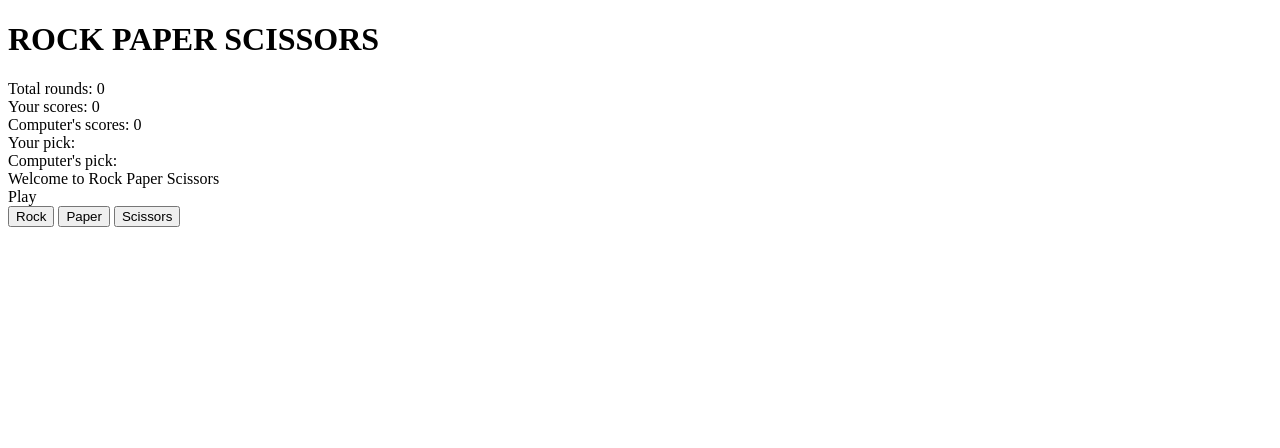
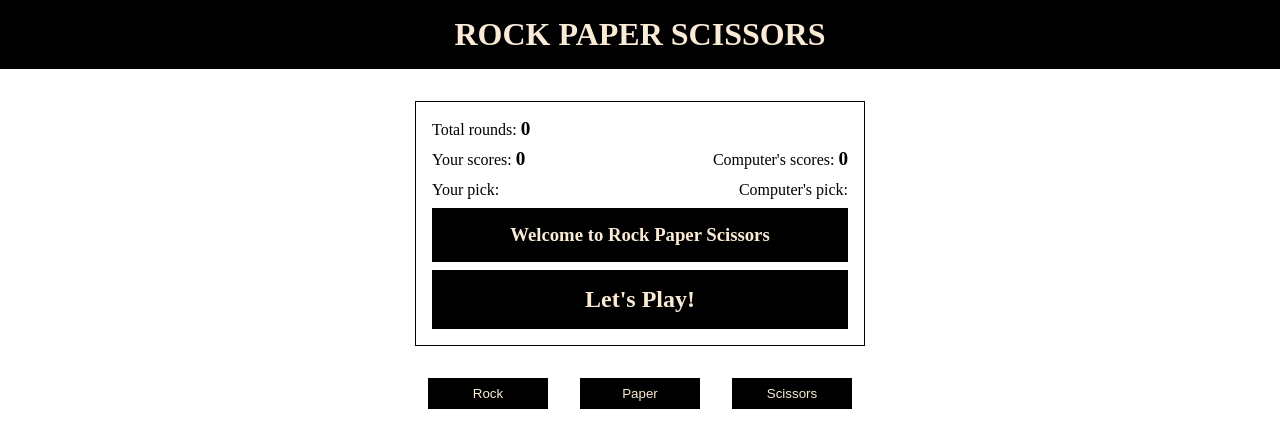
Before and after one commit to Hein02/odin-rock-paper-scissors, a plain HTML site: page index.html in a window 1280 px wide. Drawn offline with Linux system fonts and the light colour scheme.

Commit message:
Add basic styling

```diff
--- a/index.html
+++ b/index.html
@@ -4,33 +4,40 @@
     <meta charset="UTF-8" />
     <meta http-equiv="X-UA-Compatible" content="IE=edge" />
     <meta name="viewport" content="width=device-width, initial-scale=1.0" />
+    <link rel="stylesheet" href="style.css" />
     <script src="index.js" defer></script>
     <title>Odin's Rock Paper Scissors</title>
   </head>
   <body>
-    <h1>ROCK PAPER SCISSORS</h1>
+    <main class="rps">
+      <header class="rps__header">
+        <h1 class="rps__title">ROCK PAPER SCISSORS</h1>
+      </header>
       <div class="display">
-      <div>Total rounds: <span class="js-rounds"></span></div>
+        <div class="rounds">
+          Total rounds: <span class="rounds__value js-rounds"></span>
+        </div>
         <div class="score">
-        <div class="score__hu">
-          Your scores: <span class="js-hu-score"></span>
-        </div>
-        <div class="score__ai">
-          Computer's scores: <span class="js-ai-score"></span>
+          <div>Your scores: <span class="score__value js-hu-score"></span></div>
+          <div>
+            Computer's scores: <span class="score__value js-ai-score"></span>
           </div>
         </div>
         <div class="picks">
-        <div>Your pick: <span class="js-hu-pick"></span></div>
-        <div>Computer's pick: <span class="js-ai-pick"></span></div>
+          <div>Your pick: <span class="picks__value js-hu-pick"></span></div>
+          <div>
+            Computer's pick: <span class="picks__value js-ai-pick"></span>
           </div>
-      <div class="display__message js-message"></div>
-      <div class="display__announcement js-announcement"></div>
         </div>
-    <div>
+        <h3 class="message js-message"></h3>
+        <h2 class="announcement js-announcement"></h2>
+      </div>
+      <div class="buttons-group">
         <button value="Rock" class="button js-button">Rock</button>
         <button value="Paper" class="button js-button">Paper</button>
         <button value="Scissors" class="button js-button">Scissors</button>
       </div>
       <button class="button js-reset" hidden>Reset</button>
+    </main>
   </body>
 </html>
--- a/index.js
+++ b/index.js
@@ -43,6 +43,10 @@ class View {
     this.buttons.forEach((button) =>
       button.removeEventListener('click', handler)
     );
+  }
+
+  setDisabled(disabled) {
+    this.buttons.forEach((button) => (button.disabled = disabled));
   }
 
   showResetButton() {
@@ -141,6 +145,7 @@ class Controller {
   stop() {
     this.setAnnouncement();
     this.view.removePlayEvents(this.play);
+    this.view.setDisabled(true);
     this.view.displayAnnouncement(this.model.announcement);
     this.view.showResetButton();
     this.view.addResetEvent(this.reset);
@@ -163,7 +168,7 @@ class Controller {
         aiPick: '',
       },
       message: 'Welcome to Rock Paper Scissors',
-      announcement: 'Play',
+      announcement: "Let's Play!",
       rounds: 0,
     };
   }
@@ -180,6 +185,7 @@ class Controller {
     this.model = this.setupModel();
     this.updateView();
     this.view.addPlayEvents(this.play);
+    this.view.setDisabled(false);
     this.view.hideResetButton();
   }
 }
--- /dev/null
+++ b/style.css
@@ -0,0 +1,101 @@
+html {
+  box-sizing: border-box;
+}
+
+*,
+*::before,
+*::after {
+  box-sizing: inherit;
+}
+
+body,
+h1,
+h2,
+h3 {
+  margin: 0;
+}
+
+.rps {
+  display: flex;
+  flex-direction: column;
+  align-items: center;
+  gap: 32px;
+}
+
+.rps__header {
+  background-color: black;
+  padding: 16px;
+  width: 100%;
+  text-align: center;
+}
+
+.rps__title {
+  color: antiquewhite;
+}
+
+.display {
+  width: 450px;
+  border: 1px solid black;
+  padding: 16px;
+  display: flex;
+  flex-direction: column;
+  gap: 8px;
+}
+
+.rounds__value {
+  font-size: 1.2rem;
+  font-weight: bold;
+}
+
+.score {
+  display: flex;
+  justify-content: space-between;
+}
+
+.score__value {
+  font-size: 1.2rem;
+  font-weight: bold;
+}
+
+.picks {
+  display: flex;
+  justify-content: space-between;
+}
+
+.picks__value {
+  font-size: 1.2rem;
+  font-weight: bold;
+}
+
+.message {
+  background-color: black;
+  color: antiquewhite;
+  text-align: center;
+  padding: 16px;
+}
+
+.announcement {
+  background-color: black;
+  color: antiquewhite;
+  text-align: center;
+  padding: 16px;
+}
+
+.buttons-group {
+  display: flex;
+  gap: 32px;
+}
+
+.button {
+  background-color: black;
+  color: antiquewhite;
+  border: none;
+  width: 120px;
+  padding: 8px 16px;
+  cursor: pointer;
+}
+
+.button:disabled {
+  background-color: rgb(88, 86, 86);
+  cursor: not-allowed;
+}
```
Lines whose indentation alone changed are shown as unchanged.
